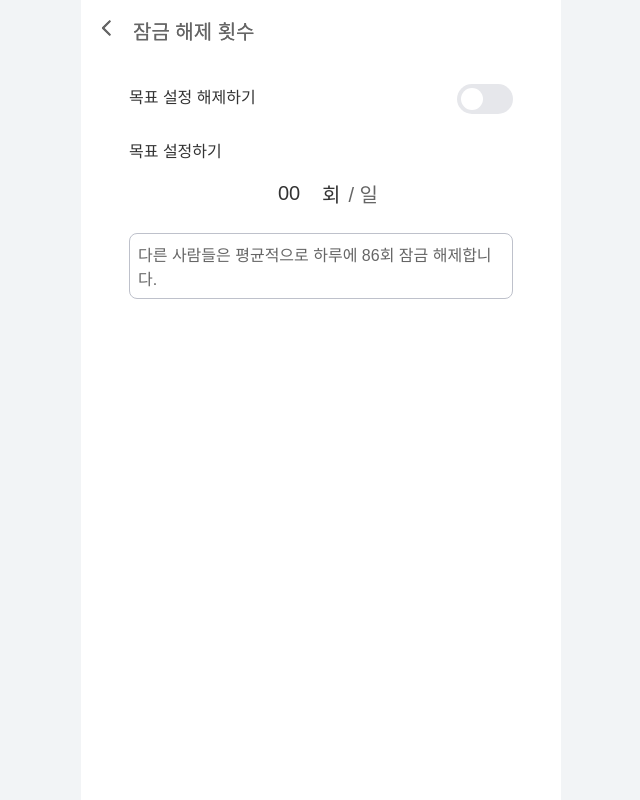
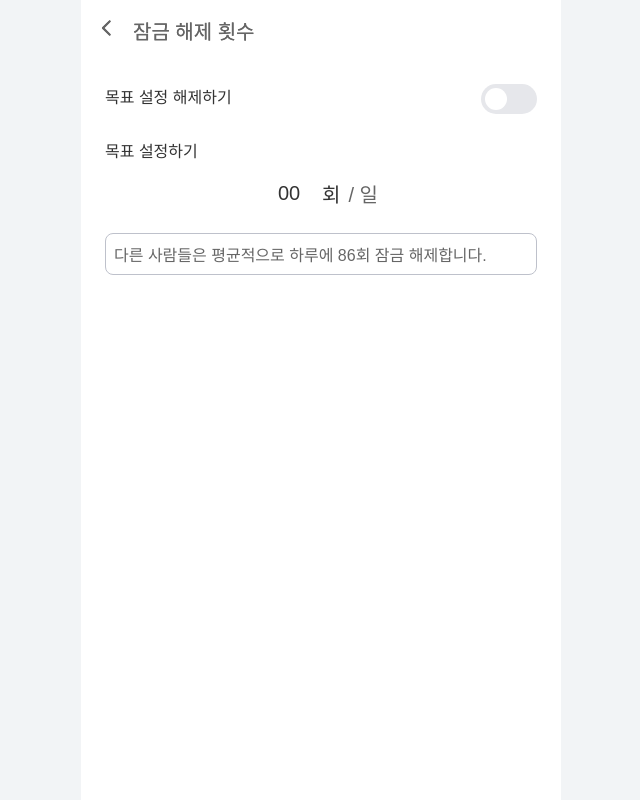
Before and after one commit to SnowSuno/MoLeaf, a React (Vite) app: page /goals/unlock in a window 1280 px wide. Shown: the whole page, without its empty margins (319-959 px from the left). Built offline with nearby package versions, Linux system fonts and the light colour scheme; a web font is replaced by a local one.

Commit message:
:adhesive_bandage: Fix page margin

```diff
--- a/src/components/layouts/Page.tsx
+++ b/src/components/layouts/Page.tsx
@@ -1,7 +1,7 @@
 import React, { type PropsWithChildren } from "react";
 import { motion } from "framer-motion";
 import styled from "@emotion/styled";
-import { ChevronLeft } from "../../assets/icons";
+import { ChevronLeft } from "~/assets/icons";
 import { UnstyledLink } from "../elements";
 
 interface Props extends PropsWithChildren {
@@ -76,7 +76,6 @@ const Main = styled.main`
   overflow-y: scroll;
   overflow-x: hidden;
   height: calc(100% - 60px);
-  padding-inline: var(--margin-inline);
 
   -ms-overflow-style: none;
   scrollbar-width: none;
```
